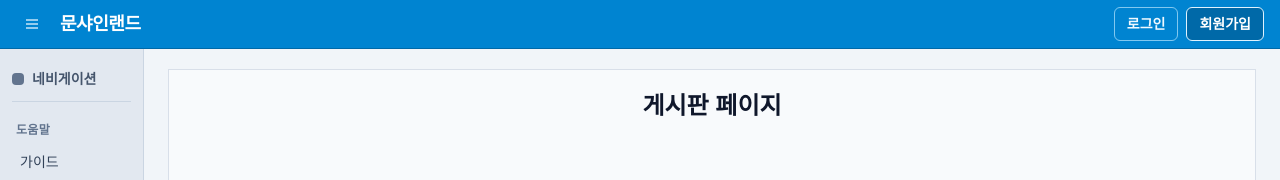
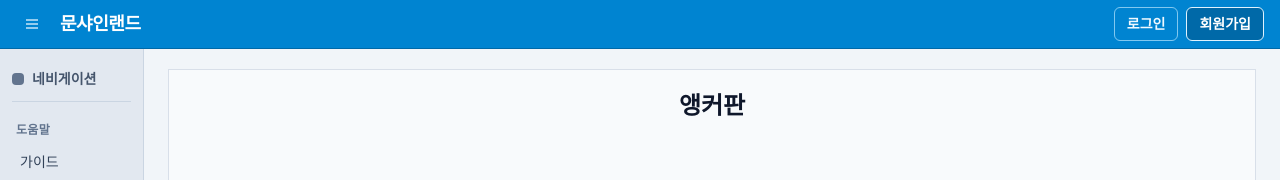
Before and after one commit to tstunas/moonshineland, a Next.js app: page /board/anchor in a window 1280 px wide. Shown: the top 180 px of the page. Built offline with nearby package versions, Linux system fonts and the light colour scheme.

Commit message:
feat: 게시판 상수 추가

```diff
--- a/src/app/board/[boardKey]/page.tsx
+++ b/src/app/board/[boardKey]/page.tsx
@@ -1,7 +1,27 @@
-export default function BoardPage() {
+import { BOARDS } from "@/lib/constants";
+
+export default async function BoardPage({
+  params,
+}: {
+  params: Promise<{ boardKey: string }>;
+}) {
+  const { boardKey } = await params;
+
+  if (BOARDS.find((board) => board.key === boardKey) === undefined) {
+    return (
+      <div className="flex h-full items-center justify-center">
+        <h1 className="text-2xl font-bold text-slate-900">
+          존재하지 않는 게시판입니다.
+        </h1>
+      </div>
+    );
+  }
+
   return (
     <div className="flex h-full items-center justify-center">
-      <h1 className="text-2xl font-bold text-slate-900">게시판 페이지</h1>
+      <h1 className="text-2xl font-bold text-slate-900">
+        {BOARDS.find((board) => board.key === boardKey)?.label}
+      </h1>
     </div>
   );
 }
--- a/src/lib/constants.ts
+++ b/src/lib/constants.ts
@@ -9,15 +9,15 @@
 
 export const API_ENDPOINTS = {
   // 사용자
-  USERS: '/api/users',
+  USERS: "/api/users",
   USER: (id: string) => `/api/users/${id}`,
-  USER_PROFILE: '/api/users/profile',
+  USER_PROFILE: "/api/users/profile",
 
   // 인증
-  AUTH_LOGIN: '/api/auth/login',
-  AUTH_LOGOUT: '/api/auth/logout',
-  AUTH_REGISTER: '/api/auth/register',
-  AUTH_REFRESH: '/api/auth/refresh',
+  AUTH_LOGIN: "/api/auth/login",
+  AUTH_LOGOUT: "/api/auth/logout",
+  AUTH_REGISTER: "/api/auth/register",
+  AUTH_REFRESH: "/api/auth/refresh",
 } as const;
 
 // ============================================================================
@@ -58,11 +58,11 @@ export const HTTP_STATUS = {
 // ============================================================================
 
 export const STORAGE_KEYS = {
-  AUTH_TOKEN: 'auth_token',
-  REFRESH_TOKEN: 'refresh_token',
-  USER_PREFERENCES: 'user_preferences',
-  THEME: 'theme',
-  LANGUAGE: 'language',
+  AUTH_TOKEN: "auth_token",
+  REFRESH_TOKEN: "refresh_token",
+  USER_PREFERENCES: "user_preferences",
+  THEME: "theme",
+  LANGUAGE: "language",
 } as const;
 
 // ============================================================================
@@ -107,8 +107,8 @@ export const VALIDATION_RULES = {
 // ============================================================================
 
 export const SORT_ORDER = {
-  ASC: 'asc',
-  DESC: 'desc',
+  ASC: "asc",
+  DESC: "desc",
 } as const;
 
 // ============================================================================
@@ -116,9 +116,9 @@ export const SORT_ORDER = {
 // ============================================================================
 
 export const USER_ROLES = {
-  ADMIN: 'admin',
-  USER: 'user',
-  GUEST: 'guest',
+  ADMIN: "admin",
+  USER: "user",
+  GUEST: "guest",
 } as const;
 
 // ============================================================================
@@ -126,10 +126,10 @@ export const USER_ROLES = {
 // ============================================================================
 
 export const NOTIFICATION_TYPES = {
-  SUCCESS: 'success',
-  ERROR: 'error',
-  WARNING: 'warning',
-  INFO: 'info',
+  SUCCESS: "success",
+  ERROR: "error",
+  WARNING: "warning",
+  INFO: "info",
 } as const;
 
 // ============================================================================
@@ -142,3 +142,14 @@ export const REGEX = {
   KOREAN_CHAR: /[가-힣]/,
   SPECIAL_CHAR: /[!@#$%^&*]/,
 } as const;
+
+// ============================================================================
+// 게시판 상수
+// ============================================================================
+export const BOARDS = [
+  { key: "anchor", label: "앵커판" },
+  { key: "orpg", label: "OR판" },
+  { key: "test", label: "테스트판" },
+  { key: "trans", label: "번역판" },
+  { key: "honor", label: "명예의 전당" },
+] as const;
```
